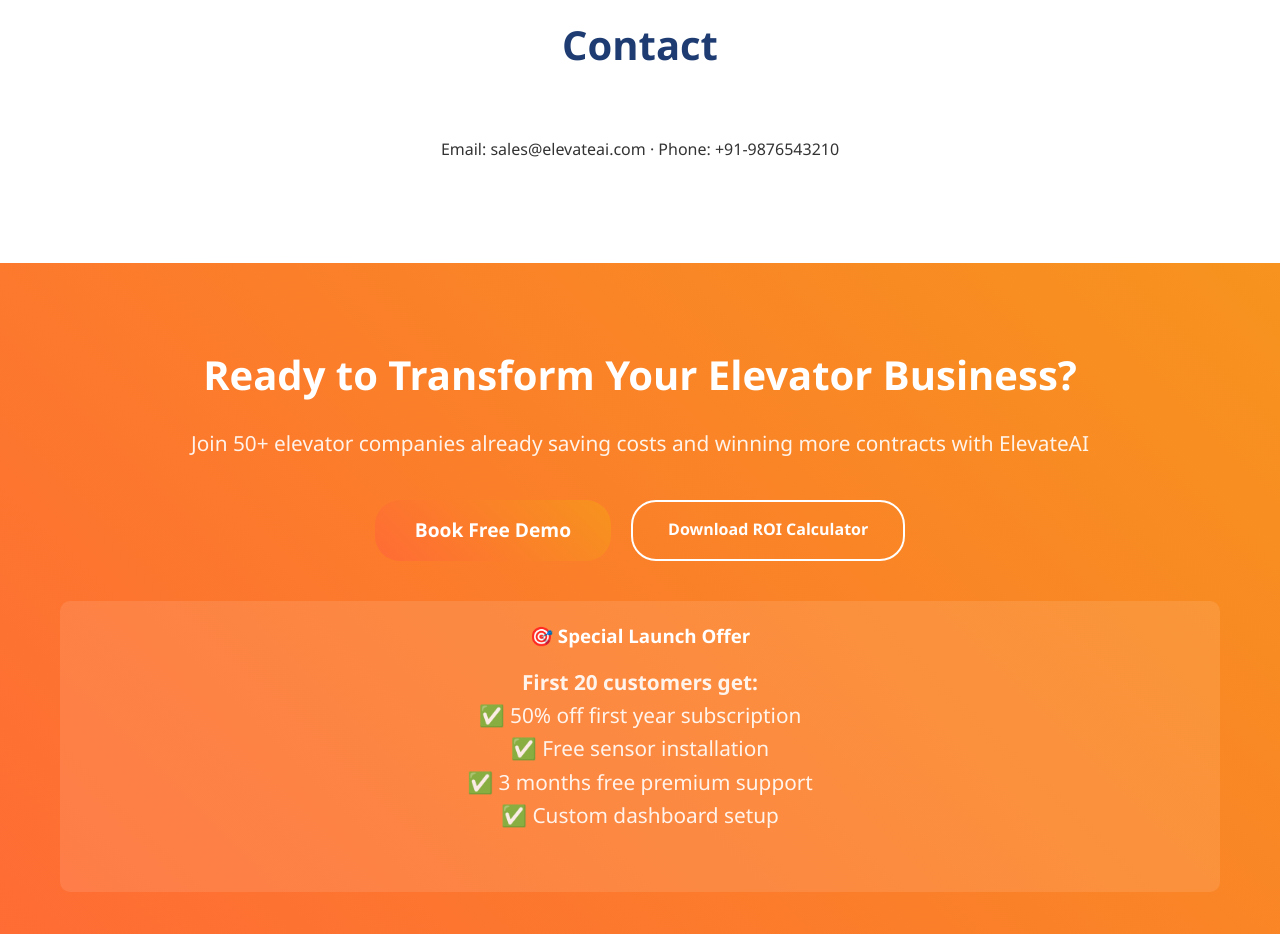
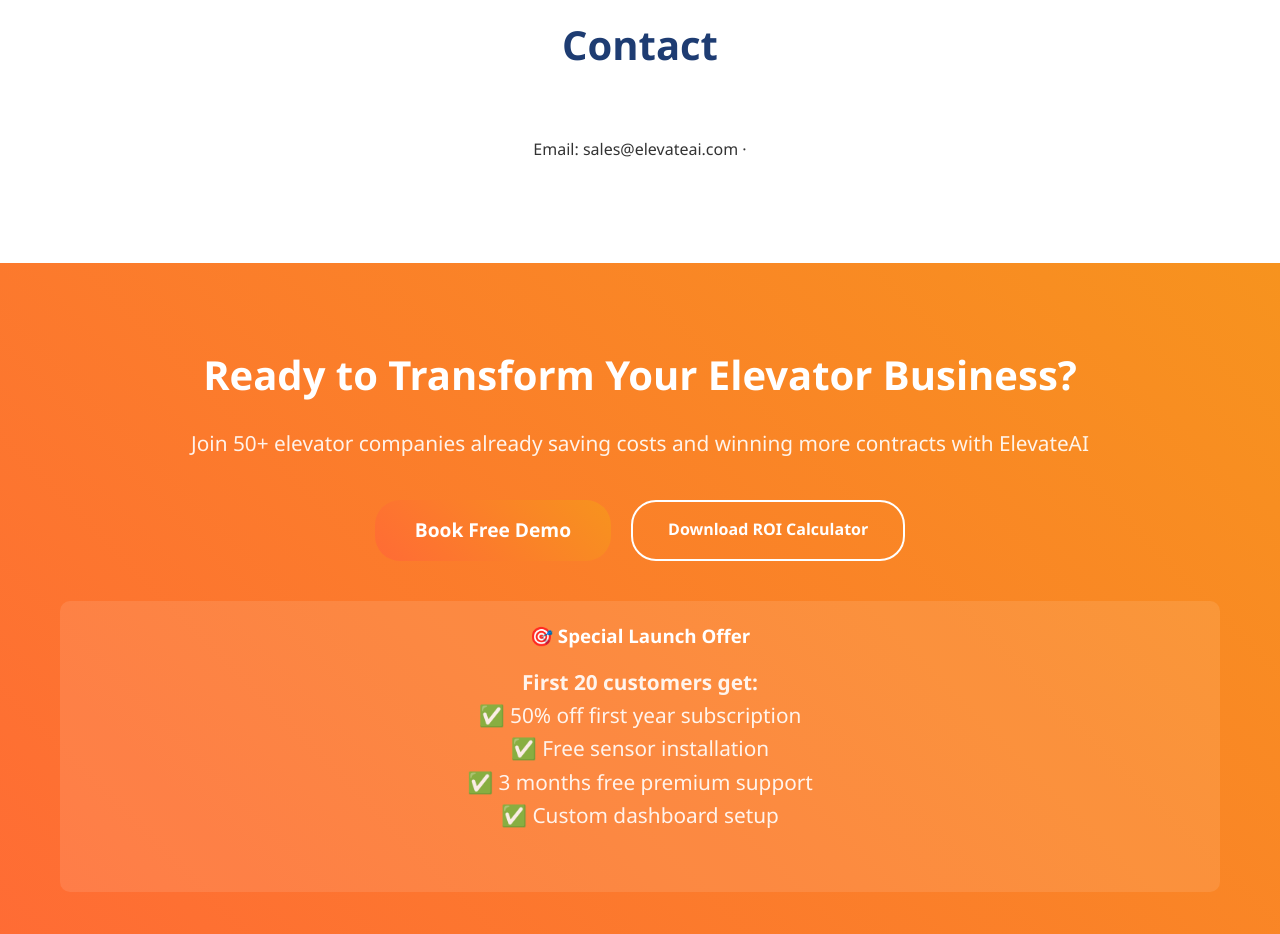
Before and after one commit to makepeaceadam/elevateAI, a plain HTML site: page index.html in a window 1280 px wide. Shown: the part 5820-6754 px from the top of the page. Drawn offline with nearby package versions, Linux system fonts and the light colour scheme.

Commit message:
Update index.html

```diff
--- a/index.html
+++ b/index.html
@@ -287,7 +287,7 @@
   <section id="contact" class="features">
     <div class="container">
       <h2 class="section-title">Contact</h2>
-      <p style="text-align:center;">Email: sales@elevateai.com · Phone: +91-9876543210</p>
+      <p style="text-align:center;">Email: sales@elevateai.com · </p>
     </div>
   </section>
 
```
